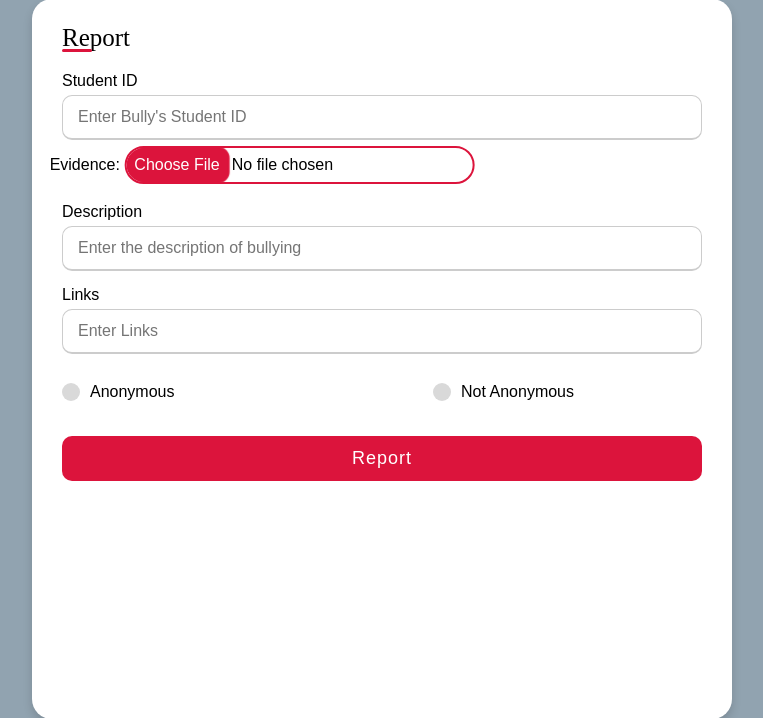
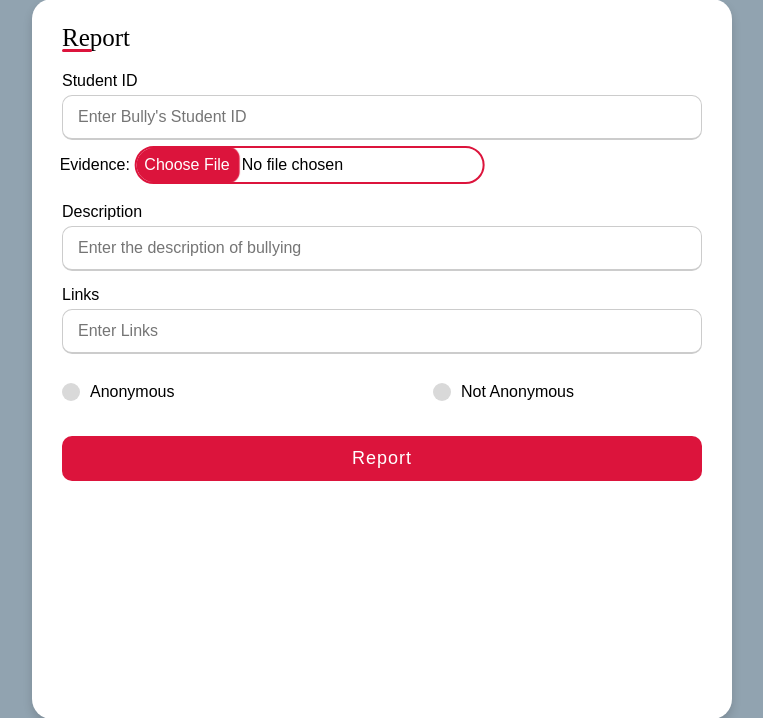
Before and after one commit to FarhanTahmid/Blacklist-App, a Django app: page /complaint in a window 1280 px wide. Shown: the part 97-815 px from the top of the page, without its empty margins (258-1021 px from the left). Run offline with Django 4.2, Linux system fonts and the light colour scheme; a user stored in the database is signed in.

Commit message:
Fixed the css

```diff
--- a/BlackList_app/static/complaint.css
+++ b/BlackList_app/static/complaint.css
@@ -299,9 +299,9 @@ form .input-box span.details{
 
 .file_upload_container{
   margin-top: 10px;
-  margin-left: 200px;
+  margin-left: 210px;
   transform: translate(-50%, -50%);
-  position: relative;
+  position: static;
 }
 
 span{
--- a/BlackList_app/templates/complaint.html
+++ b/BlackList_app/templates/complaint.html
@@ -31,6 +31,7 @@
                 <div class="input-box">
                   <span class="details">Student ID</span>
                   <input type="text" class="" name="studentId" required placeholder="Enter Bully's Student ID">
+                  <br>
                 </div>
 
                 <div class="file_upload_container">
```
Also changed, not shown: db.sqlite3.
